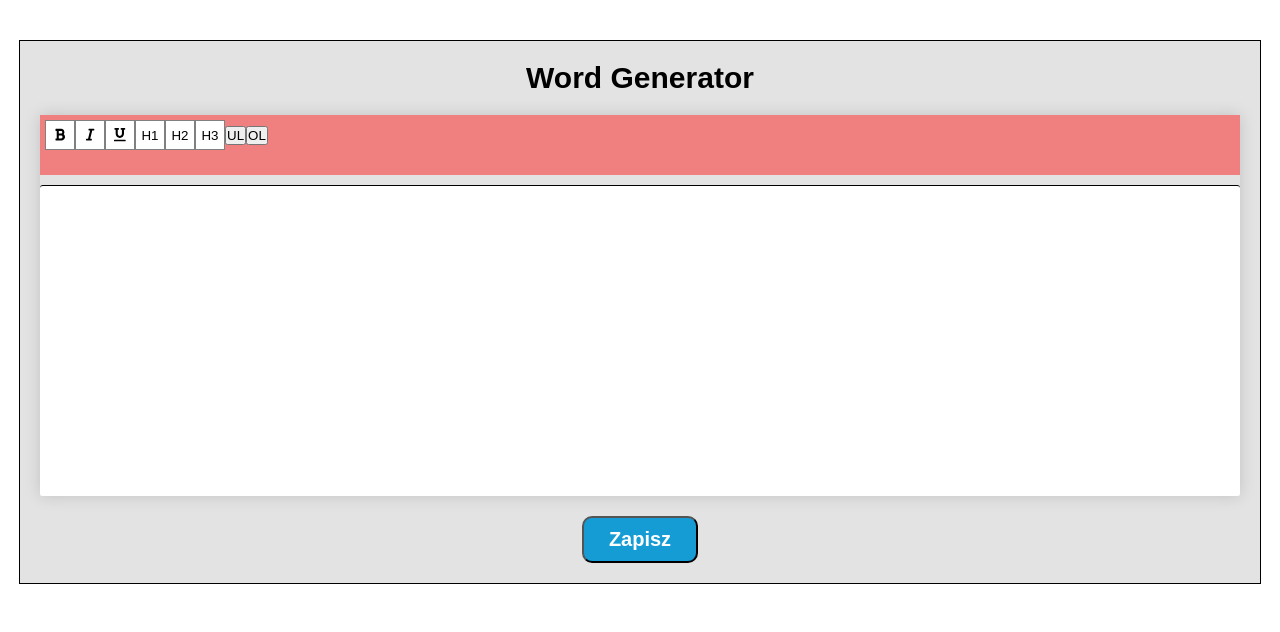
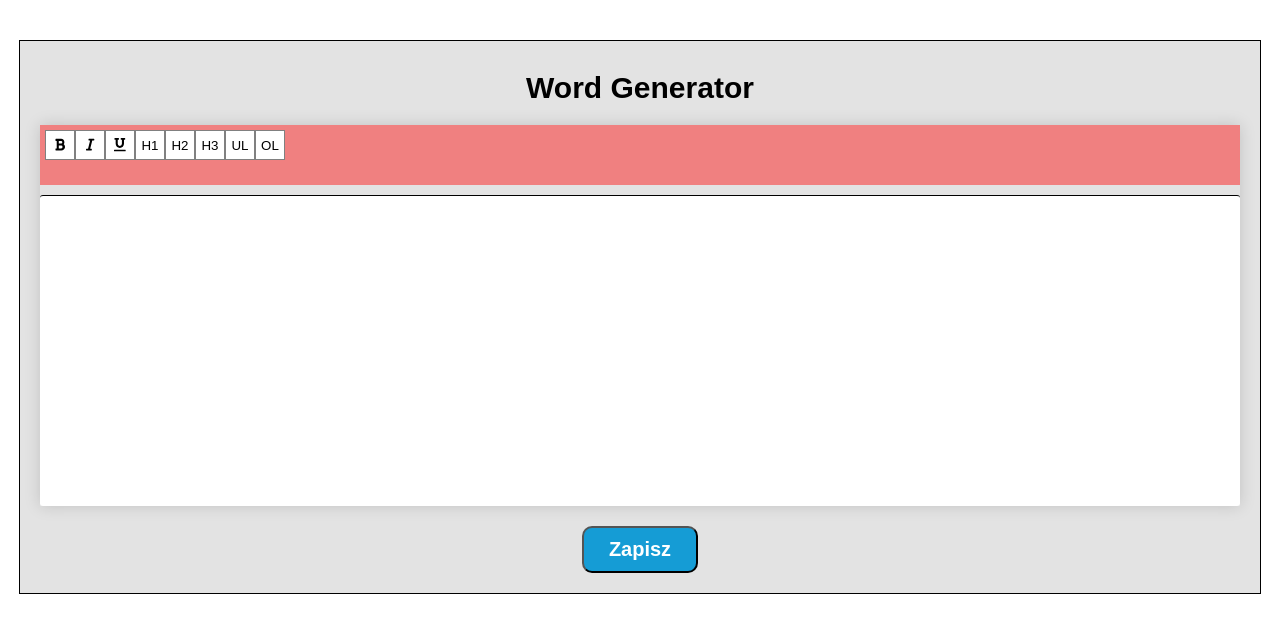
Before and after one commit to ROGAL12321/wordgenerator, a React (Create React App) app: page / in a window 1280 px wide. Shown: the top 632 px of the page. Built offline with nearby package versions, Linux system fonts and the light colour scheme.

Commit message:
add icons & functionality: ol, ul

```diff
--- a/src/components/Toolbar/Toolbar.css
+++ b/src/components/Toolbar/Toolbar.css
@@ -16,3 +16,13 @@
 .active {
   background-color: aquamarine;
 }
+
+li {
+  margin-left: 30px;
+  padding-left: 5px;
+}
+
+ul, ol, h1, h2, h3 {
+  margin-bottom: 10px;
+  margin-top: 10px;
+}
--- a/src/components/Toolbar/Toolbar.js
+++ b/src/components/Toolbar/Toolbar.js
@@ -32,6 +32,14 @@ const blockStyleData = [
   {
     style: "header-three",
     icon: "H3"
+  },
+  {
+    style: "unordered-list-item",
+    icon: "UL"
+  },
+  {
+    style: "ordered-list-item",
+    icon: "OL"
   },
 ]
 
@@ -82,9 +90,11 @@ class Toolbar extends Component {
             {blockStyle.icon}
           </button>
         ))}
+        {/* <button onClick={(event) => this.changeBlockStyle(event)}>UL</button>
+        <button onClick={(event) => this.changeBlockStyle(event)}>OL</button> */}
+        {/* <button className={this.isBlockActive()}onClick={(event)=>this.changeBlockStyle(event)}>ico</button> */}
 
-        <button onClick={(event) => this.changeBlockStyle(event)}>UL</button>
-        <button onClick={(event) => this.changeBlockStyle(event)}>OL</button>
+
       </div>
     )
   }
```
